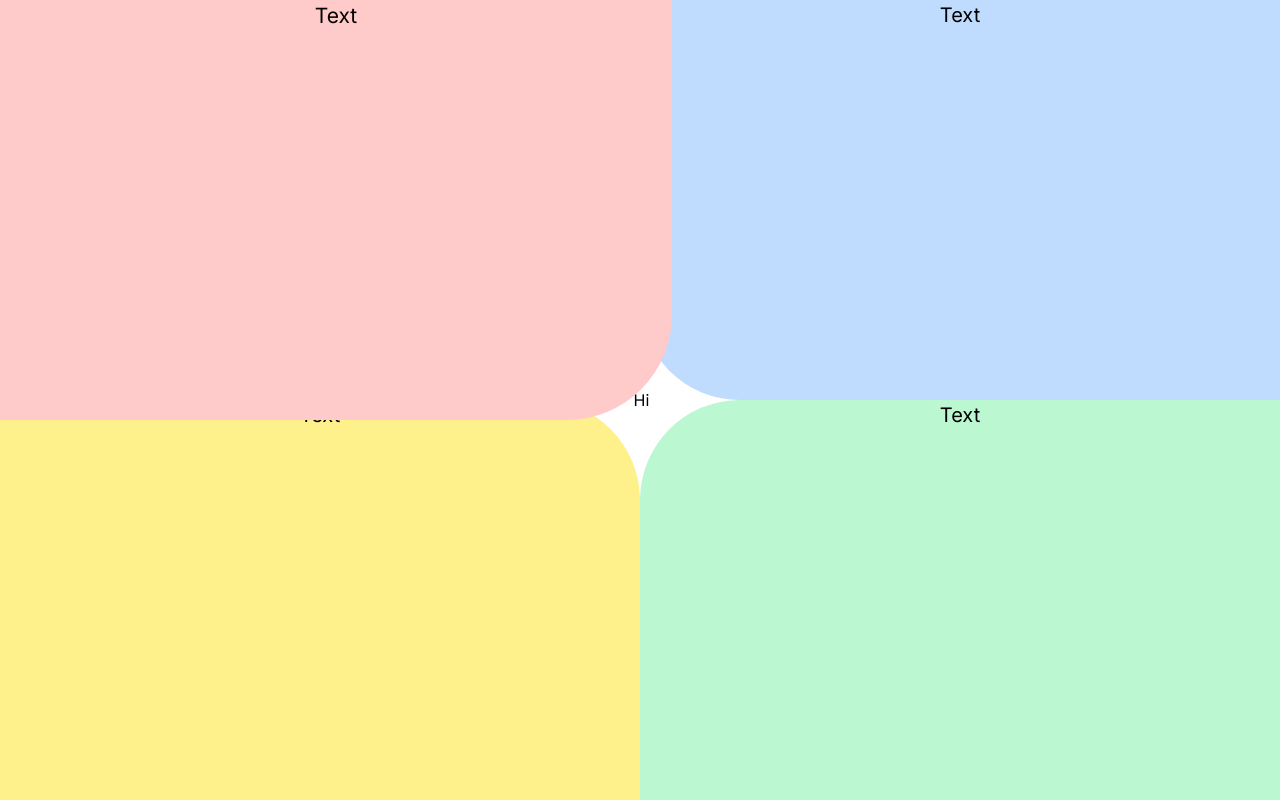
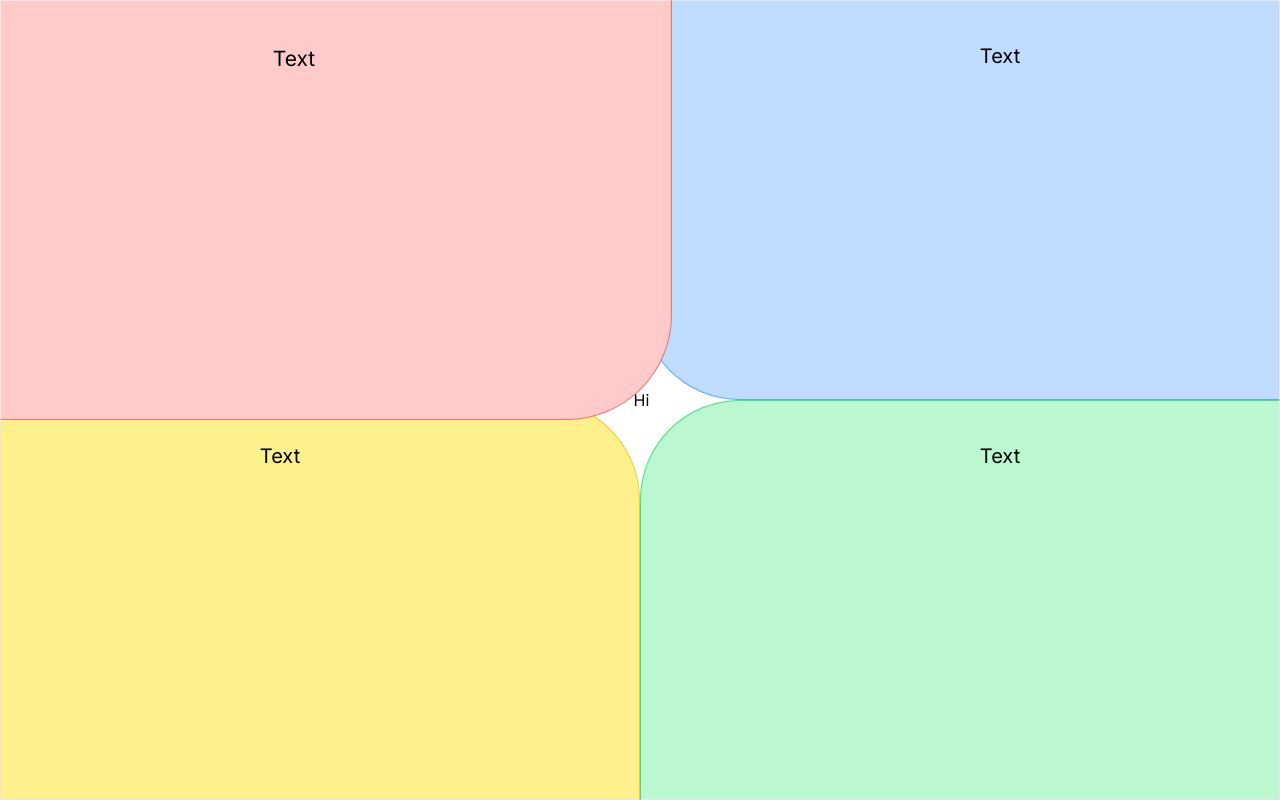
Before and after one commit to JarIsCoding/seasons, a Next.js app: page / in a window 1280 px wide. Built offline with nearby package versions, Linux system fonts and the light colour scheme.

Commit message:
push design changes and function edits

```diff
--- a/src/app/page.tsx
+++ b/src/app/page.tsx
@@ -18,7 +18,7 @@ export default function Home() {
         bg-red-200
         origin-top-left
         transition-all duration-500 ease-in-out
-        ${currentClick === 'TL' ? 'w-full h-full z-30' : 'w-1/2 h-1/2 hover:z-20 z-10 hoverBig rounded-br-[100px]'}
+        ${currentClick === 'TL' ? 'w-full h-full z-30' : 'w-1/2 h-1/2 hover:z-20 z-10 hoverBig rounded-br-[100px] border border-b-red-400 border-r-red-400'}
       `}
         onClick={() => setCurrentClick('TL')}
       >
@@ -29,7 +29,7 @@ export default function Home() {
         }>
           x
         </div>
-        <div className="text-center text-[20px] mx-20">
+        <div className={`text-center text-[20px] ${currentClick === 'TL' ? '' : 'me-20 pt-10'}`}>
           Text
         </div>
       </div>
@@ -40,7 +40,7 @@ export default function Home() {
         bg-blue-200
         origin-top-right
         transition-all duration-500 ease-in-out
-        ${currentClick === 'TR' ? 'w-full h-full z-30' : 'w-1/2 h-1/2 hover:z-20 z-10 hoverBig rounded-bl-[100px]'}
+        ${currentClick === 'TR' ? 'w-full h-full z-30' : 'w-1/2 h-1/2 hover:z-20 z-10 hoverBig rounded-bl-[100px] border border-b-blue-400 border-l-blue-400'}
         `}
         onClick={() => setCurrentClick('TR')}
       >
@@ -51,8 +51,13 @@ export default function Home() {
         }>
           x
         </div>
-        <div className="text-center text-[20px] mx-20">
+        <div className={`text-center text-[20px] ${currentClick === 'TR' ? '' : 'ms-20 pt-10'}`}>
           Text
+        </div>
+        <div className={`${currentClick === 'TR' ? 'block' : 'hidden'}`}>
+          <p>
+            lorem
+          </p>
         </div>
 
       </div>
@@ -63,7 +68,7 @@ export default function Home() {
         bg-yellow-200
         origin-bottom-left
         transition-all duration-500 ease-in-out
-        ${currentClick === 'BL' ? 'w-full h-full z-30' : 'w-1/2 h-1/2 hover:z-20 z-10 hoverBig rounded-tr-[100px]'}
+        ${currentClick === 'BL' ? 'w-full h-full z-30' : 'w-1/2 h-1/2 hover:z-20 z-10 hoverBig rounded-tr-[100px] border border-t-yellow-400 border-r-yellow-400'}
         `}
         onClick={() => setCurrentClick('BL')}
       >
@@ -74,7 +79,7 @@ export default function Home() {
         }>
           x
         </div>
-        <div className="text-center text-[20px] mx-20">
+        <div className={`text-center text-[20px] ${currentClick === 'BL' ? '' : 'me-20 pt-10'}`}>
           Text
         </div>
       </div>
@@ -85,7 +90,7 @@ export default function Home() {
         bg-green-200
         origin-bottom-right
         transition-all duration-500 ease-in-out
-        ${currentClick === 'BR' ? 'w-full h-full z-30' : 'w-1/2 h-1/2 hover:z-20 z-10 hoverBig rounded-tl-[100px]'}
+        ${currentClick === 'BR' ? 'w-full h-full z-30' : 'w-1/2 h-1/2 hover:z-20 z-10 hoverBig rounded-tl-[100px] border border-t-green-400 border-l-green-400'}
         `}
         onClick={() => setCurrentClick('BR')}
       >
@@ -96,7 +101,7 @@ export default function Home() {
         }>
           x
         </div>
-        <div className="text-center text-[20px] mx-20">
+        <div className={`text-center text-[20px] ${currentClick === 'BR' ? '' : 'ms-20 pt-10'}`}>
           Text
         </div>
       </div>
```
